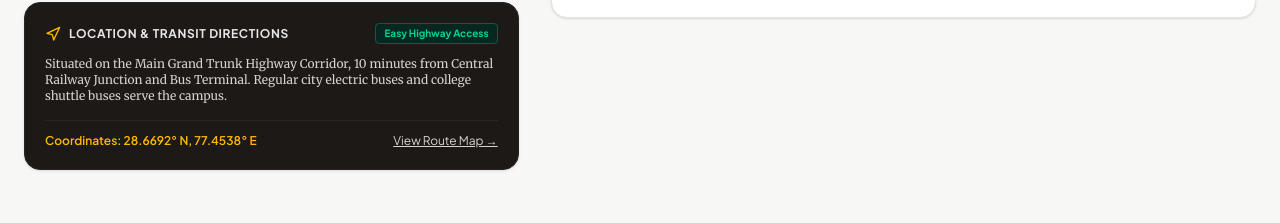
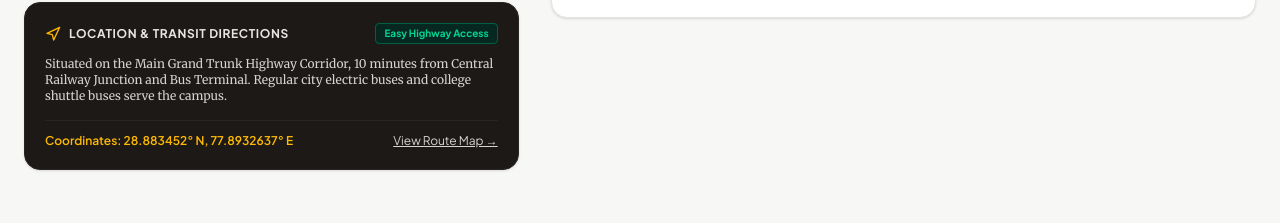
Before and after one commit to kashavkaushik11-star/fvei-website, a React (Vite) app: page / in a window 1280 px wide. Shown: the part 8700-8923 px from the top of the page. Built offline with nearby package versions, Linux system fonts and the light colour scheme; a web font is replaced by a local one.

Commit message:
Update campus map coordinates and Google Maps destination

```diff
--- a/src/components/ContactSection.tsx
+++ b/src/components/ContactSection.tsx
@@ -149,9 +149,9 @@ export const ContactSection: React.FC<ContactSectionProps> = ({ isHindi }) => {
                 Situated on the Main Grand Trunk Highway Corridor, 10 minutes from Central Railway Junction and Bus Terminal. Regular city electric buses and college shuttle buses serve the campus.
               </p>
               <div className="mt-4 pt-3 border-t border-stone-800 flex items-center justify-between text-xs">
-                <span className="text-amber-400 font-semibold">Coordinates: 28.6692° N, 77.4538° E</span>
+                <span className="text-amber-400 font-semibold">Coordinates: 28.883452° N, 77.8932637° E</span>
                 <a
-                  href="https://share.google/oLM46PwkSkXJb9Uag"
+                  href="https://www.google.com/maps/place/Sharda+group+of+Institutions/@28.883452,77.8742093,15z/data=!4m10!1m2!2m1!1sSHARDA+GROUP+OF+INSTITUTION!3m6!1s0x390c64b308829dd7:0x98b93614af6436a5!8m2!3d28.883452!4d77.8932637!15sChtTSEFSREEgR1JPVVAgT0YgSU5TVElUVVRJT05aHSIbc2hhcmRhIGdyb3VwIG9mIGluc3RpdHV0aW9ukgEXZWR1Y2F0aW9uYWxfaW5zdGl0dXRpb27gAQA!16s%2Fg%2F11b809js20?authuser=0&entry=ttu&g_ep=EgoyMDI2MTEwMS4wIKXMDSoASAFQAw%3D%3D"
                   target="_blank"
                   rel="noopener noreferrer"
                   className="text-stone-300 hover:text-white underline cursor-pointer"
```
